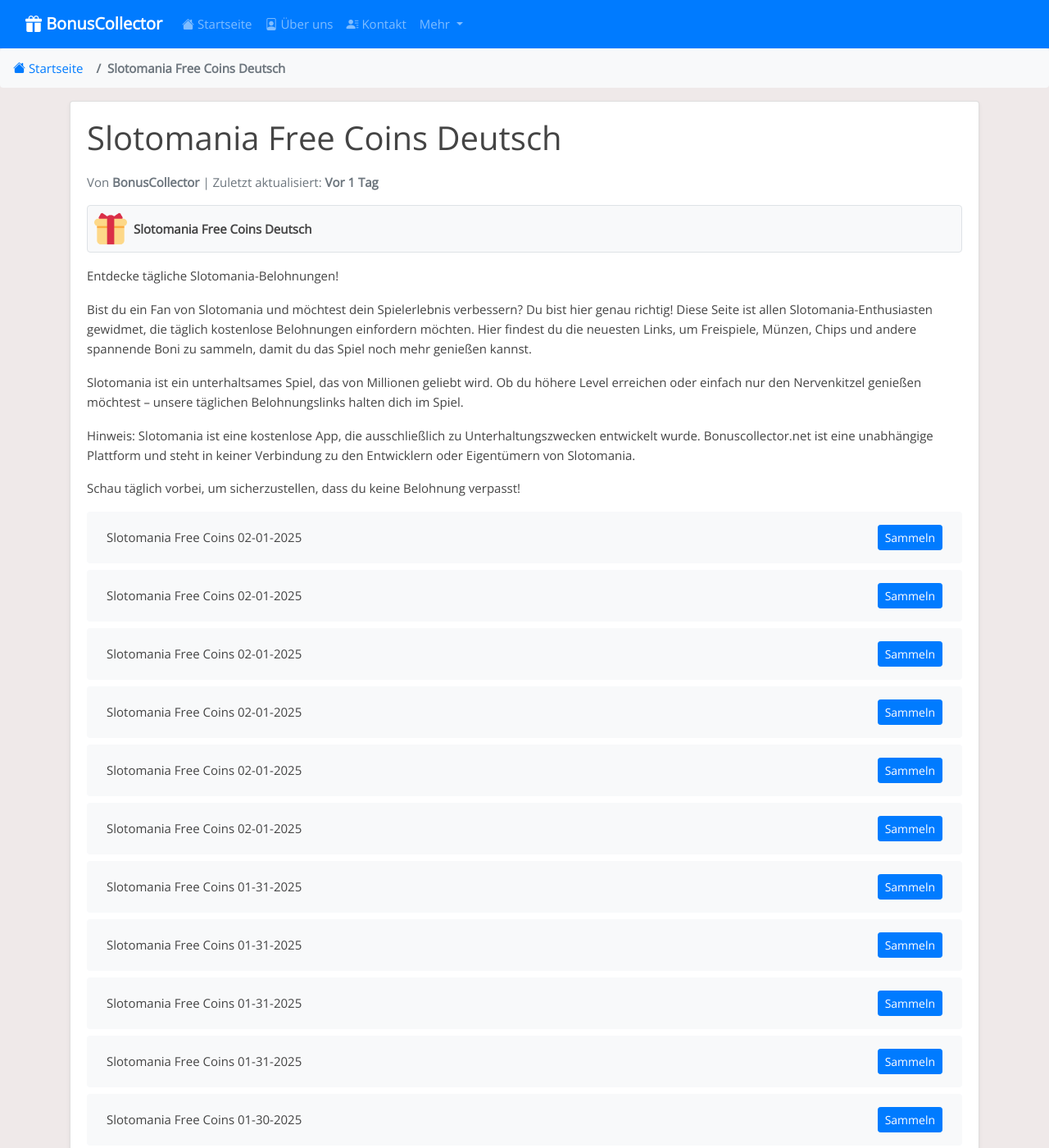
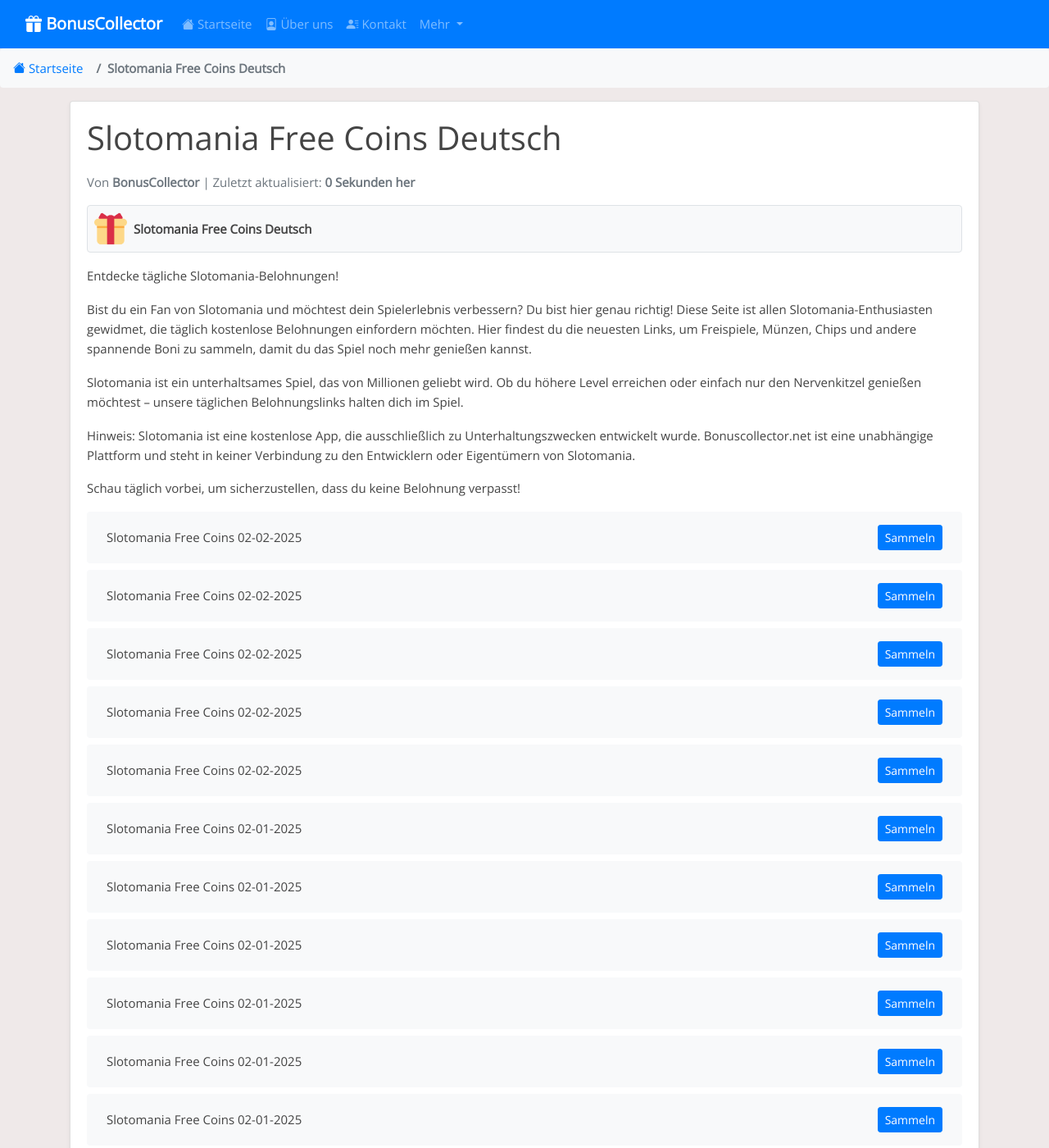
Before and after one commit to Prollad99/bs-de, a Jekyll site: the page built from _posts/2025-01-19-slotomania.md, in a window 1280 px wide and 1400 px high. Shown: the whole window at 82% size. Built offline with Jekyll 4.4.1, drawn with Linux system fonts in a browser that asks for light colours; some of the changed text lies outside the part shown.

Commit message:
Aktualisiere slotomania-Belohnungslinks, Inhalte und Änderungsdatum

```diff
--- a/_data/include_files.yml
+++ b/_data/include_files.yml
@@ -14,7 +14,7 @@
   last_modified: 2025-02-02 04:37:38
 
 slotomania.html:
-  last_modified: 2025-02-01 05:13:28
+  last_modified: 2025-02-02 09:35:59
 
 bingo-bash.html:
   last_modified: 2025-02-02 03:38:37
--- a/_includes/slotomania.html
+++ b/_includes/slotomania.html
@@ -1,4 +1,24 @@
 <ul class="list-group mt-3 mb-4">
+  <li class="list-group-item d-flex justify-content-between align-items-center">
+    <span>Slotomania Free Coins 02-02-2025</span>
+    <a href="https://api.playtika.com/redirector/?coupon_token=1_3_1738275141946_ywn30rd2" class="btn btn-primary btn-sm">Sammeln</a>
+  </li>
+  <li class="list-group-item d-flex justify-content-between align-items-center">
+    <span>Slotomania Free Coins 02-02-2025</span>
+    <a href="https://api.playtika.com/redirector/?coupon_token=1_3_1738230827155_0ky47wrn" class="btn btn-primary btn-sm">Sammeln</a>
+  </li>
+  <li class="list-group-item d-flex justify-content-between align-items-center">
+    <span>Slotomania Free Coins 02-02-2025</span>
+    <a href="https://api.playtika.com/redirector/?coupon_token=1_3_1738230965375_pykx8p87" class="btn btn-primary btn-sm">Sammeln</a>
+  </li>
+  <li class="list-group-item d-flex justify-content-between align-items-center">
+    <span>Slotomania Free Coins 02-02-2025</span>
+    <a href="https://api.playtika.com/redirector/?coupon_token=1_3_1738230082012_rd4w54j7" class="btn btn-primary btn-sm">Sammeln</a>
+  </li>
+  <li class="list-group-item d-flex justify-content-between align-items-center">
+    <span>Slotomania Free Coins 02-02-2025</span>
+    <a href="https://api.playtika.com/redirector/?coupon_token=1_3_1738438200126_owjl4ozx" class="btn btn-primary btn-sm">Sammeln</a>
+  </li>
   <li class="list-group-item d-flex justify-content-between align-items-center">
     <span>Slotomania Free Coins 02-01-2025</span>
     <a href="https://api.playtika.com/redirector/?coupon_token=1_3_1738351800147_8gwp3j7k" class="btn btn-primary btn-sm">Sammeln</a>
@@ -379,24 +399,4 @@
     <span>Slotomania Free Coins 01-19-2025</span>
     <a href="https://api.playtika.com/redirector/?coupon_token=1_3_1736636400162_ow0nkg98" class="btn btn-primary btn-sm">Sammeln</a>
   </li>
-  <li class="list-group-item d-flex justify-content-between align-items-center">
-    <span>Slotomania Free Coins 01-19-2025</span>
-    <a href="https://api.playtika.com/redirector/?coupon_token=1_3_1736367478302_07lj32zj" class="btn btn-primary btn-sm">Sammeln</a>
-  </li>
-  <li class="list-group-item d-flex justify-content-between align-items-center">
-    <span>Slotomania Free Coins 01-19-2025</span>
-    <a href="https://api.playtika.com/redirector/?coupon_token=1_3_1736367406003_w5zynlg0" class="btn btn-primary btn-sm">Sammeln</a>
-  </li>
-  <li class="list-group-item d-flex justify-content-between align-items-center">
-    <span>Slotomania Free Coins 01-19-2025</span>
-    <a href="https://api.playtika.com/redirector/?coupon_token=1_3_1736447629988_ow26875l" class="btn btn-primary btn-sm">Sammeln</a>
-  </li>
-  <li class="list-group-item d-flex justify-content-between align-items-center">
-    <span>Slotomania Free Coins 01-19-2025</span>
-    <a href="https://api.playtika.com/redirector/?coupon_token=1_3_1736550000159_8gmlz6jk" class="btn btn-primary btn-sm">Sammeln</a>
-  </li>
-  <li class="list-group-item d-flex justify-content-between align-items-center">
-    <span>Slotomania Free Coins 01-19-2025</span>
-    <a href="https://api.playtika.com/redirector/?coupon_token=1_3_1736550000258_298ydmen" class="btn btn-primary btn-sm">Sammeln</a>
-  </li>
 </ul>
```
Also changed, not shown: links-json/slotomania.json (+20 -20 lines).
